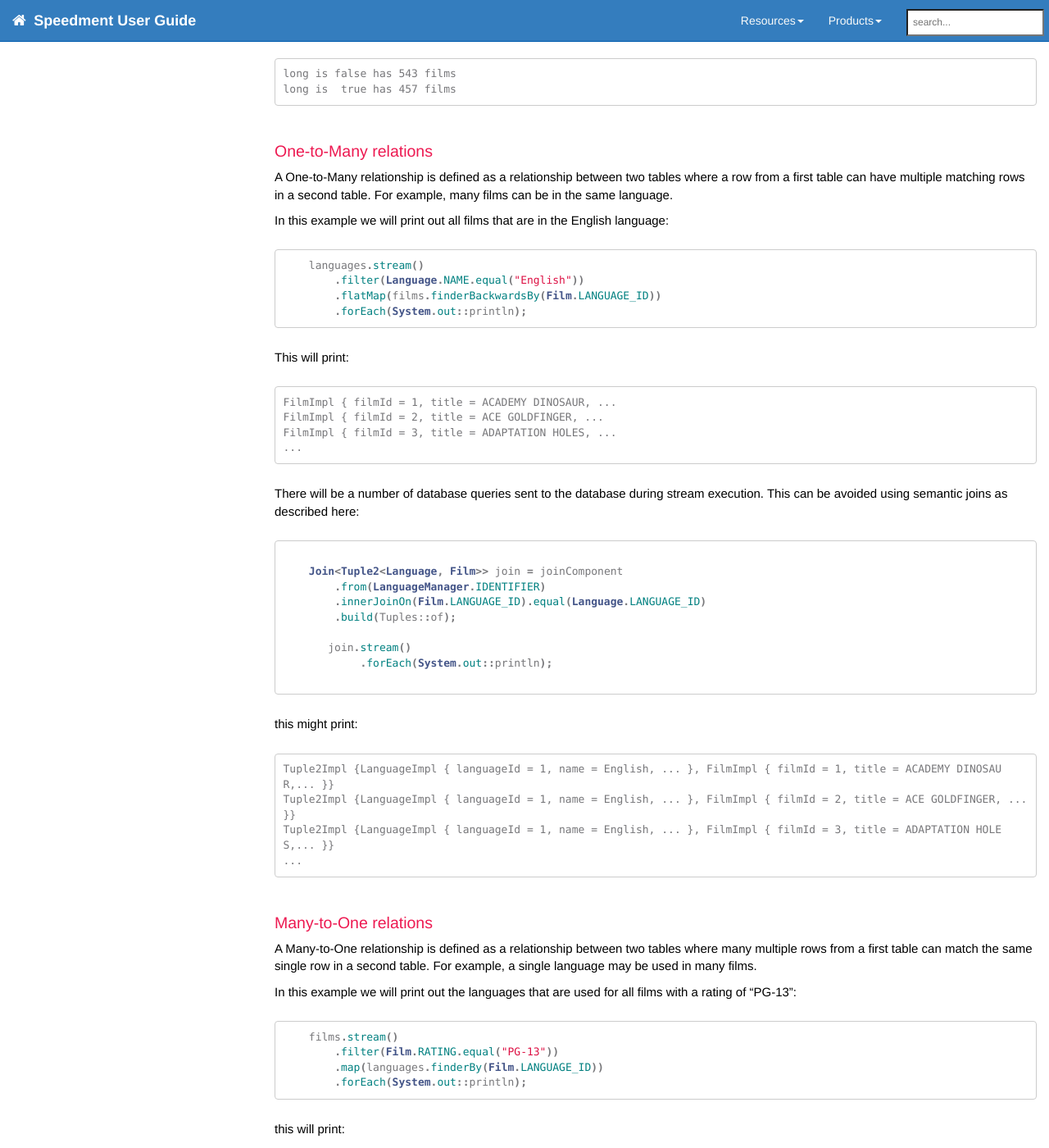
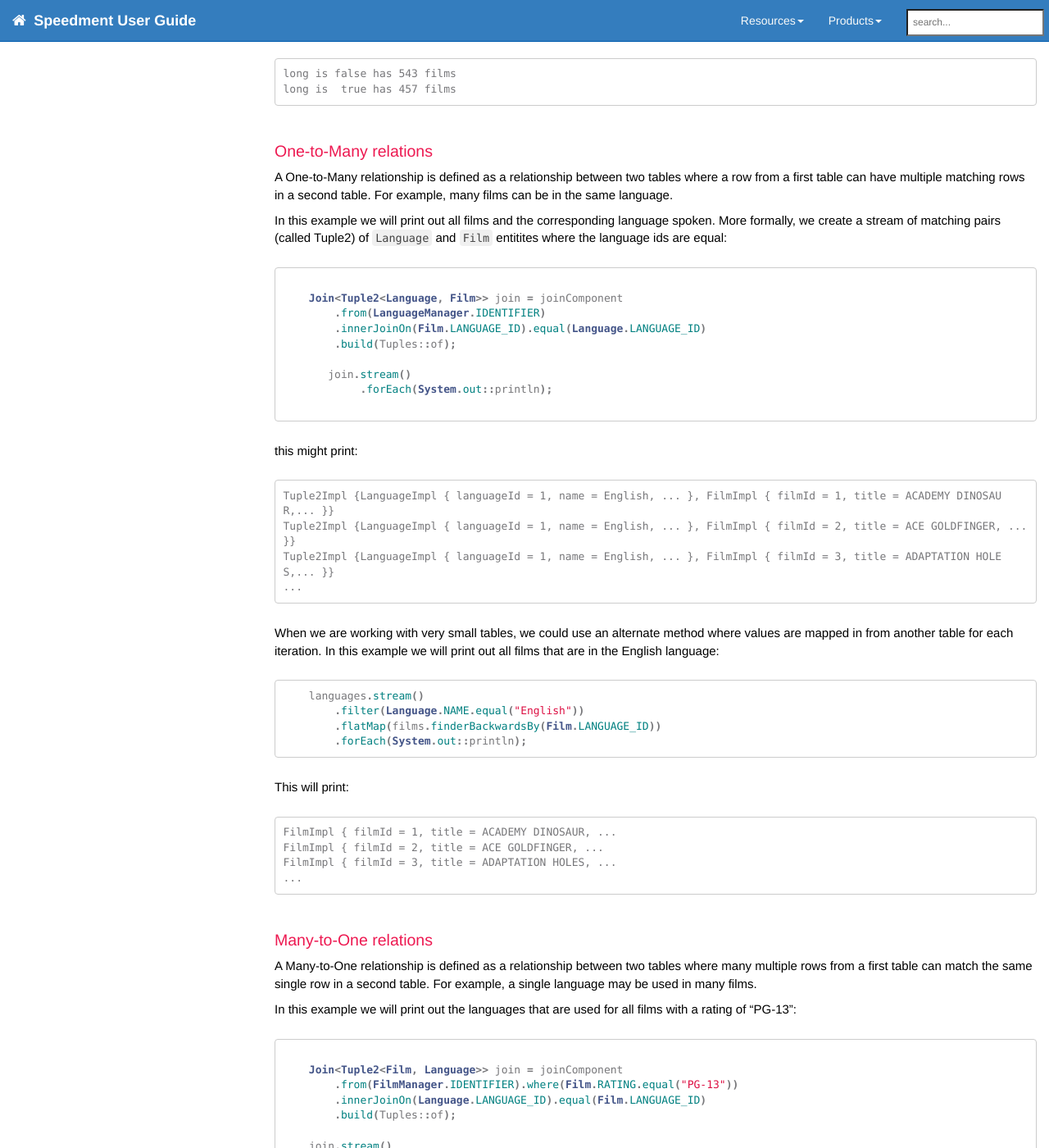
Before and after one commit to speedment/speedment-doc, a Jekyll site: the page built from pages/speedment_examples.md, in a window 1280 px wide and 1400 px high, scrolled down 9628 px. Shown: the whole window at 82% size. Built offline with Jekyll 4.4.1, drawn with Linux system fonts in a browser that asks for light colours; nearby versions of some CDN libraries; comment, search, counter and statistics services are not loaded; some of the changed lines change nothing that is shown; some of the changed text lies outside the part shown.

Commit message:
Update examples to new simplified API

````diff
--- a/pages/speedment_examples.md
+++ b/pages/speedment_examples.md
@@ -69,7 +69,7 @@
 If we want to sort all our films in length order then we can do it like this:
 ``` Java
     List<Film> filmsInLengthOrder = films.stream()
-        .sorted(Film.LENGTH.comparator())
+        .sorted(Film.LENGTH)
         .collect(Collectors.toList());
 ```
 The list will have the following content:
@@ -103,7 +103,7 @@
 If we want to skip a number of records before we are using them then the `.skip()` operation is useful. Suppose we want to print out the films in title order but staring from the 100:th film then we can do like this:
 ``` java
     films.stream()
-        .sorted(Film.TITLE.comparator())
+        .sorted(Film.TITLE)
         .skip(100)
         .forEachOrdered(System.out::println);
 ```
@@ -138,7 +138,7 @@
 If we want to limit the number of records in a stream them then the `.limit()` operation is useful. Suppose we want to print out the 3 first films in title order then we can do like this:
 ``` java
     films.stream()
-        .sorted(Film.TITLE.comparator())
+        .sorted(Film.TITLE)
         .limit(3)
         .forEachOrdered(System.out::println);
 ```
@@ -169,7 +169,7 @@
 There are many applications where both `.skip()` and `.limit()` are used. Remember that the order of these stream operations matters and that the order is different from what you might be used to from SQL. In the following example we express a stream where we want to show 50 films starting from the 100:th film in title order:
 ``` java
     films.stream()
-        .sorted(Film.TITLE.comparator())
+        .sorted(Film.TITLE)
         .skip(100)
         .limit(50)
         .forEachOrdered(System.out::println);
@@ -234,7 +234,7 @@
     Map<String, List<Film>> filmCategories = films.stream()
         .collect(
             Collectors.groupingBy(
-                Film.RATING.getter()
+                Film.RATING
             )
         );
 ```
@@ -257,7 +257,7 @@
     Map<String, List<Film>> filmCategories = films.stream()
         .collect(
             Collectors.groupingBy(
-                Film.RATING.getter()
+                Film.RATING
             )
         )
         .entrySet()
@@ -296,7 +296,7 @@
 
 #### Semantic Joins
 Semantic joins creates a separate specialized `Stream` with tuples of entities that can be joined dynamically. Here is how we could create a Map that holds which Language is spoken in a Film using semantic joins:
-```java
+``` java
 Join<Tuple2<Film, Language>> join = joinComponent
     .from(FilmManager.IDENTIFIER)
     .innerJoinOn(Language.LANGUAGE_ID).equal(Film.LANGUAGE_ID)
@@ -316,7 +316,7 @@
 If we want to calculate what different ratings there are in the film tables then we can do it like this:
 ``` java
     Set<String> ratings = films.stream()
-        .map(Film.RATING.getter())
+        .map(Film.RATING)
         .distinct()
         .collect(Collectors.toSet());
 ```
@@ -329,7 +329,7 @@
 ``` java
 // Creates a stream with the ids of the films by applying the FILM_ID getter
 final IntStream ids = films.stream()
-    .mapToInt(Film.FILM_ID.getter());
+    .mapToInt(Film.FILM_ID);
 ```
 This creates an `IntStream` consisting of the ids of all `Film`s by applying the Film.FILM_ID getter for each hare in the original stream.
 
@@ -337,7 +337,7 @@
 ``` java
     // Creates a stream of Tuples with two elements: title and length
     Stream<Tuple2<String, Integer>> items = films.stream()
-        .map(Tuples.toTuple(Film.TITLE.getter(), Film.LENGTH.getter()));
+        .map(Tuples.toTuple(Film.TITLE, Film.LENGTH.getter()));
 
 ```
 This creates a stream of Tuples with two elements: title (of type `String`) and length (of type `Integer`).
@@ -398,7 +398,7 @@
 when this method is called like this:
 ``` java
     // Show page 2 (zero is first page) of Films order by title desc
-    getPage(2, Film.TITLE.comparator().reversed());
+    getPage(2, Film.TITLE.reversed());
 ```
 
 then this will be rendered to the following SQL (for MySQL):
@@ -439,21 +439,7 @@
 ### One-to-Many relations
 A One-to-Many relationship is defined as a relationship between two tables where a row from a first table can have multiple matching rows in a second table. For example, many films can be in the same language.
 
-In this example we will print out all films that are in the English language:
-``` java
-    languages.stream()
-        .filter(Language.NAME.equal("English"))
-        .flatMap(films.finderBackwardsBy(Film.LANGUAGE_ID))
-        .forEach(System.out::println);
-```
-This will print:
-``` text
-FilmImpl { filmId = 1, title = ACADEMY DINOSAUR, ...
-FilmImpl { filmId = 2, title = ACE GOLDFINGER, ...
-FilmImpl { filmId = 3, title = ADAPTATION HOLES, ...
-...
-```
-There will be a number of database queries sent to the database during stream execution. This can be avoided using semantic joins as described here:
+In this example we will print out all films and the corresponding language spoken. More formally, we create a stream of matching pairs (called Tuple2) of `Language` and `Film` entitites where the language ids are equal:
 
 ``` java
 
@@ -474,25 +460,26 @@
 ...
 ```
 
+When we are working with very small tables, we could use an alternate method where values are mapped in from another table for each iteration. In this example we will print out all films that are in the English language:
+``` java
+    languages.stream()
+        .filter(Language.NAME.equal("English"))
+        .flatMap(films.finderBackwardsBy(Film.LANGUAGE_ID))
+        .forEach(System.out::println);
+```
+This will print:
+``` text
+FilmImpl { filmId = 1, title = ACADEMY DINOSAUR, ...
+FilmImpl { filmId = 2, title = ACE GOLDFINGER, ...
+FilmImpl { filmId = 3, title = ADAPTATION HOLES, ...
+...
+```
+
+
 ### Many-to-One relations
 A Many-to-One relationship is defined as a relationship between two tables where many multiple rows from a first table can match the same single row in a second table. For example, a single language may be used in many films.
 
 In this example we will print out the languages that are used for all films with a rating of "PG-13":
-``` java
-    films.stream()
-        .filter(Film.RATING.equal("PG-13"))
-        .map(languages.finderBy(Film.LANGUAGE_ID))
-        .forEach(System.out::println);
-```
-this will print:
-``` text
-LanguageImpl { languageId = 1, name = English, lastUpdate = 2006-02-15 05:02:19.0 }
-LanguageImpl { languageId = 1, name = English, lastUpdate = 2006-02-15 05:02:19.0 }
-LanguageImpl { languageId = 1, name = English, lastUpdate = 2006-02-15 05:02:19.0 }
-...
-```
-There will be a number of database queries sent to the database during stream execution.This can be avoided using semantic joins as described here:
-
 ``` java
 
     Join<Tuple2<Film, Language>> join = joinComponent
@@ -509,6 +496,21 @@
 Tuple2Impl {FilmImpl { filmId = 9, title = ALABAMA DEVIL, ..., rating = PG-13, ... }, LanguageImpl { languageId = 1, name = English, ... }}
 Tuple2Impl {FilmImpl { filmId = 18, title = ALTER VICTORY, ..., rating = PG-13, ... }, LanguageImpl { languageId = 1, name = English, ... }}
 
+```
+
+When we are working with very small tables, we could use an alternate method where values are mapped in from another table for each iteration.
+``` java
+    films.stream()
+        .filter(Film.RATING.equal("PG-13"))
+        .map(languages.finderBy(Film.LANGUAGE_ID))
+        .forEach(System.out::println);
+```
+this will print:
+``` text
+LanguageImpl { languageId = 1, name = English, lastUpdate = 2006-02-15 05:02:19.0 }
+LanguageImpl { languageId = 1, name = English, lastUpdate = 2006-02-15 05:02:19.0 }
+LanguageImpl { languageId = 1, name = English, lastUpdate = 2006-02-15 05:02:19.0 }
+...
 ```
 
 
@@ -565,7 +567,7 @@
 
 ### Pivot Data
 Pivoting can be made using a `Join`. The following example shows a pivot table of all the actors and the number of films they have participated in for each film rating category (e.g. "PG-13"):
-```java
+``` java
     Join<Tuple3<FilmActor, Film, Actor>> join = joinComponent
         .from(FilmActorManager.IDENTIFIER)
         .innerJoinOn(Film.FILM_ID).equal(FilmActor.FILM_ID)
````
